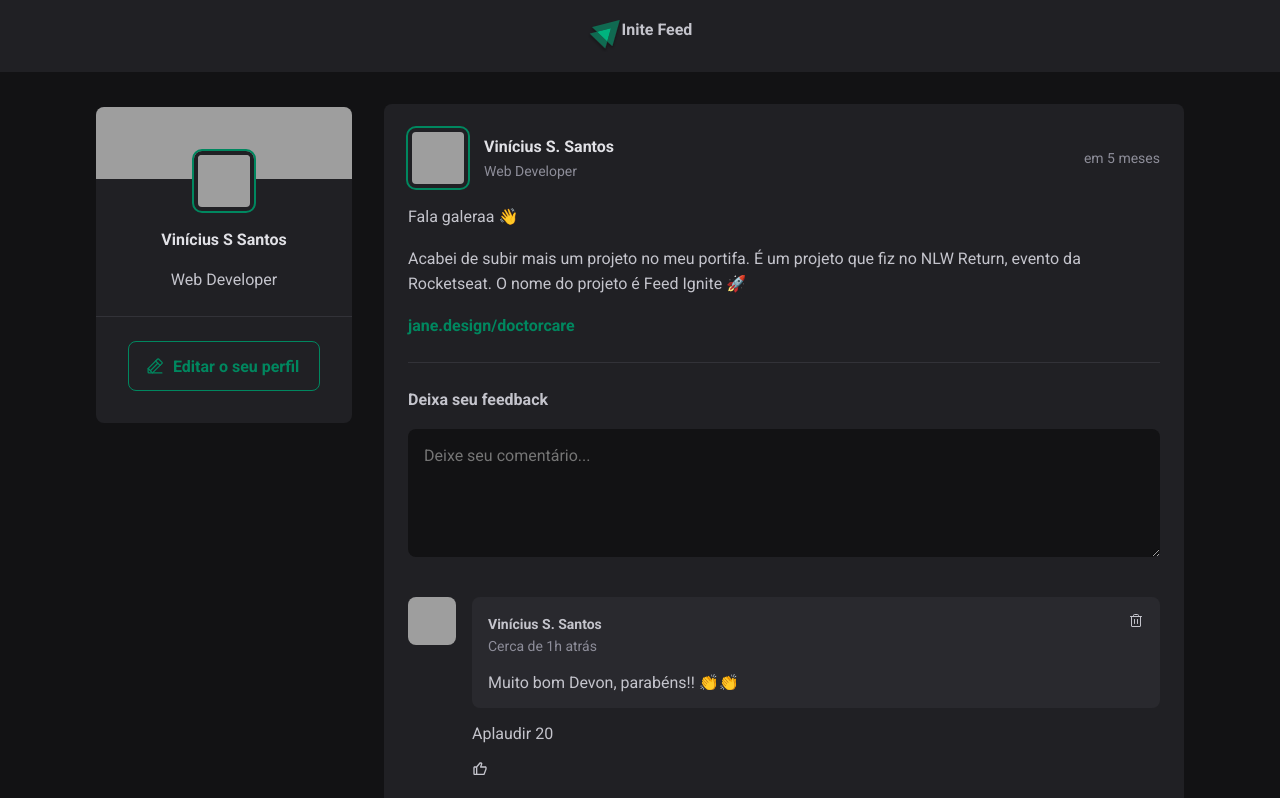
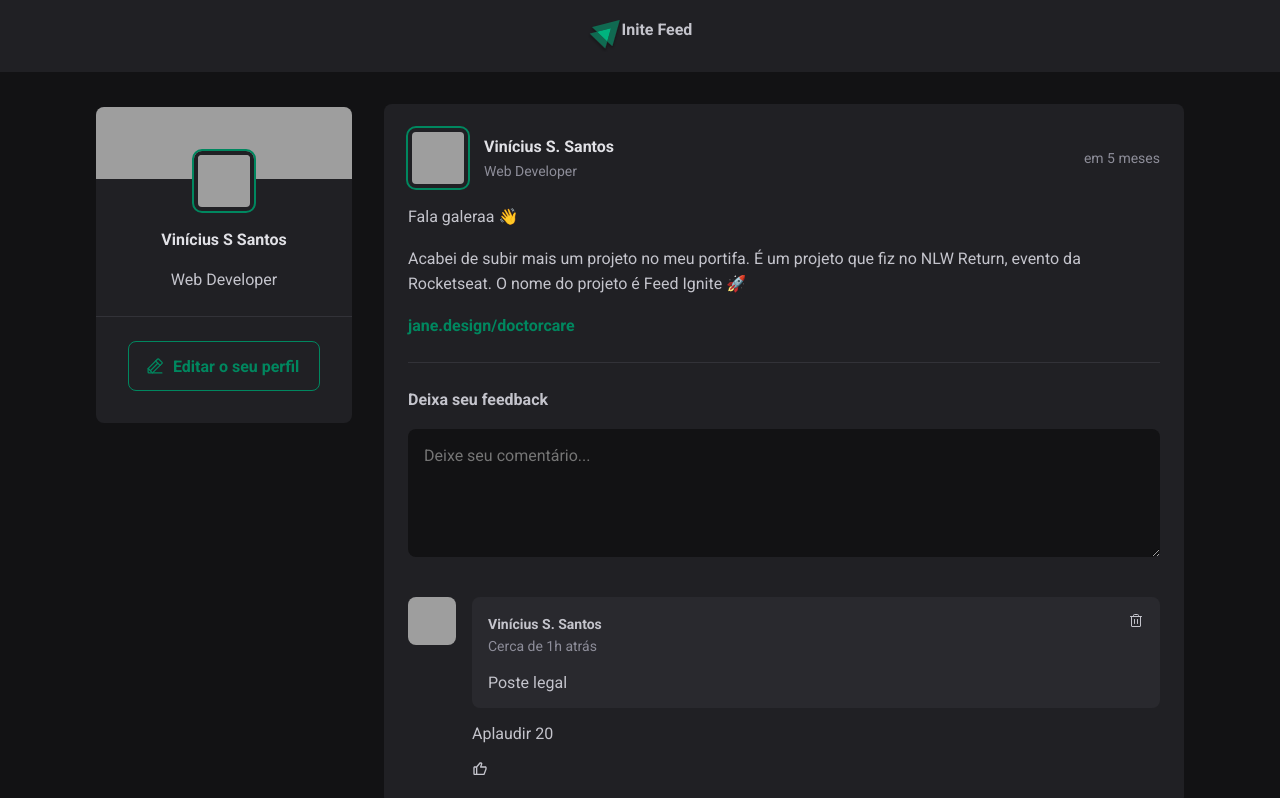
Before and after one commit to ViniSSantos/Feed, a React (Vite) app in the folder Feed/: page / in a window 1280 px wide. Shown: the top 798 px of the page. Built offline with nearby package versions, Linux system fonts and the light colour scheme; grey boxes are pictures that could not be loaded.

Commit message:
Key in React Reder

```diff
--- a/Feed/src/components/Comment/Comment.jsx
+++ b/Feed/src/components/Comment/Comment.jsx
@@ -1,9 +1,10 @@
 import { BiLike } from 'react-icons/bi'
+import { Trash } from 'phosphor-react';
+
 import styles from './Comment.module.css';
-import { ThumbsUp, Trash } from 'phosphor-react';
 import { Avatar } from '../Avatar';
 
-export function Comment (){
+export function Comment (props){
     return (
         <div className={styles.comment}>
             <Avatar
@@ -24,7 +25,7 @@ export function Comment (){
                         </button>
                     </header>
 
-                    <p>Muito bom Devon, parabéns!! 👏👏</p>
+                    <p>{props.content}</p>
                 </div>
 
                 <footer>
--- a/Feed/src/components/Post.jsx
+++ b/Feed/src/components/Post.jsx
@@ -1,16 +1,15 @@
+// format - fuction for format date all model
 import { format, formatDistanceToNow } from 'date-fns'; //Lib pra Trabalahr com varios tipos de data no JS
-// format - fuction for format date all model
 // formatDistanceToNow - calcular a diferença de tempo entre uma data fornecida e o momento atual.
 import  ptBR from 'date-fns/locale/pt-BR'; //Idiomas dos formatos das datas
 
+import styles from './Post.module.css';
 import { Comment } from './Comment/Comment';
 import { Avatar } from './Avatar';
-import styles from './Post.module.css';
-import { ListDashes } from 'phosphor-react';
 import { useState } from 'react';
 
 export function Post ({ author, publishedAt, content }) {
-   // console.log(props); -> Esse log quebrou a aplicação pois se usamos destructor, não podemos usar as props.
+   // console.log(props); -> Esse log quebrou a aplicação pois se usamos destructor, não podemos usar as props.variavel
 
    //1parm: date, composição "dd, LLLL, HH:mm", {locale :idioma} -> Usamos "dd, 'de' LLLL 'às' HH:mm'h'" - "(string duplas e simples " '' ") pra imprimir e não reconhecer que é formato da data
    const formatPublishedAt = format(publishedAt, "dd, 'de' LLLL 'às' HH:mm'h'", {
@@ -23,21 +22,30 @@ export function Post ({ author, publishedAt, content }) {
    });
 
    //Criamos um array de comentários(comments)
-   const [comments, setComments] = useState([
-    1,
-    2,
-   ]);
+   const [comments, setComments] = useState(['Poste legal']);
 
-   //Funcao SetState set+Variavel
-   function CriarNovoComentario (){
-    event.preventDefault(); //Quando não queremos o comportamento defult do action e sim passamos uma função.
+   //Funcao SetState            set+Variavel
+   const [novoTextoComentario, setNovoTextoComentario] = useState('');
 
-    //Retornar todos os demais anteriores itens e add + 1
-    //comments.push(3) || setComments([1,2,3])
+   function CriarNovoComentario (event){
+        event.preventDefault(); //Quando não queremos o comportamento defult da action e sim passamos uma função.
 
-    //...comments Spred Operator (...variavel) copia os já existentes, mede o tamanho e add +1.
-    setComments([...comments, comments.length + 1]);
+        const novoTextoComentario = event.target.comment.value;
+
+        //...comments Spred Operator (...variavel) copia os já existentes, mede o tamanho e add +1.
+        setComments([...comments, novoTextoComentario]);
+
+        setNovoTextoComentario('');
    };
+
+   function handleNovoTextoComentario (event) {
+        setNovoTextoComentario(event.target.value)
+        //console.log('teste');
+   }
+
+
+
+
 
 
     return (
@@ -58,17 +66,17 @@ export function Post ({ author, publishedAt, content }) {
 
             <div className={styles.content}>
                 {//map - Percorer e retornar conteudo
-                    content.map((linhaDoArray, index) => {
+                    content.map(linhaDoArray => {
                     //variavel.map(iten, index(paramtrs.) arrorFunction e objeto esperado)
                     switch (linhaDoArray.type) {
                         case 'paragraph':
-                        return <p key={index}>{linhaDoArray.content}</p>;
+                        return <p key={linhaDoArray.content}>{linhaDoArray.content}</p>;
 
                         case 'link':
-                        return <p key={index}><a href='#'>{linhaDoArray.content}</a></p>;
+                        return <p key={linhaDoArray.content}><a href='#'>{linhaDoArray.content}</a></p>;
 
                         default:
-                        return <p key={index}>É isso aí galera, devia ter aparecido um content aqui, bugou hehe</p>;
+                        return <p key={linhaDoArray.content}>É isso aí galera, devia ter aparecido um content aqui, bugou hehe</p>;
 
                         {/*
                         //trocar se
@@ -90,7 +98,10 @@ export function Post ({ author, publishedAt, content }) {
                     <strong>Deixa seu feedback</strong>
 
                     <textarea
+                        name='comment'
                         placeholder='Deixe seu comentário...'
+                        value={novoTextoComentario} /*O valor da textarea passa a ser o estado da var */
+                        onChange={handleNovoTextoComentario}
 
                     />
                     <footer>
@@ -101,8 +112,8 @@ export function Post ({ author, publishedAt, content }) {
 
             <div className={styles.commentList}>
             {
-                comments.map((item, index) => {
-                    return <Comment key={index} />
+                comments.map(comment => {
+                    return <Comment key={comment} content={comment} />
                 })
             }
             </div>
```
